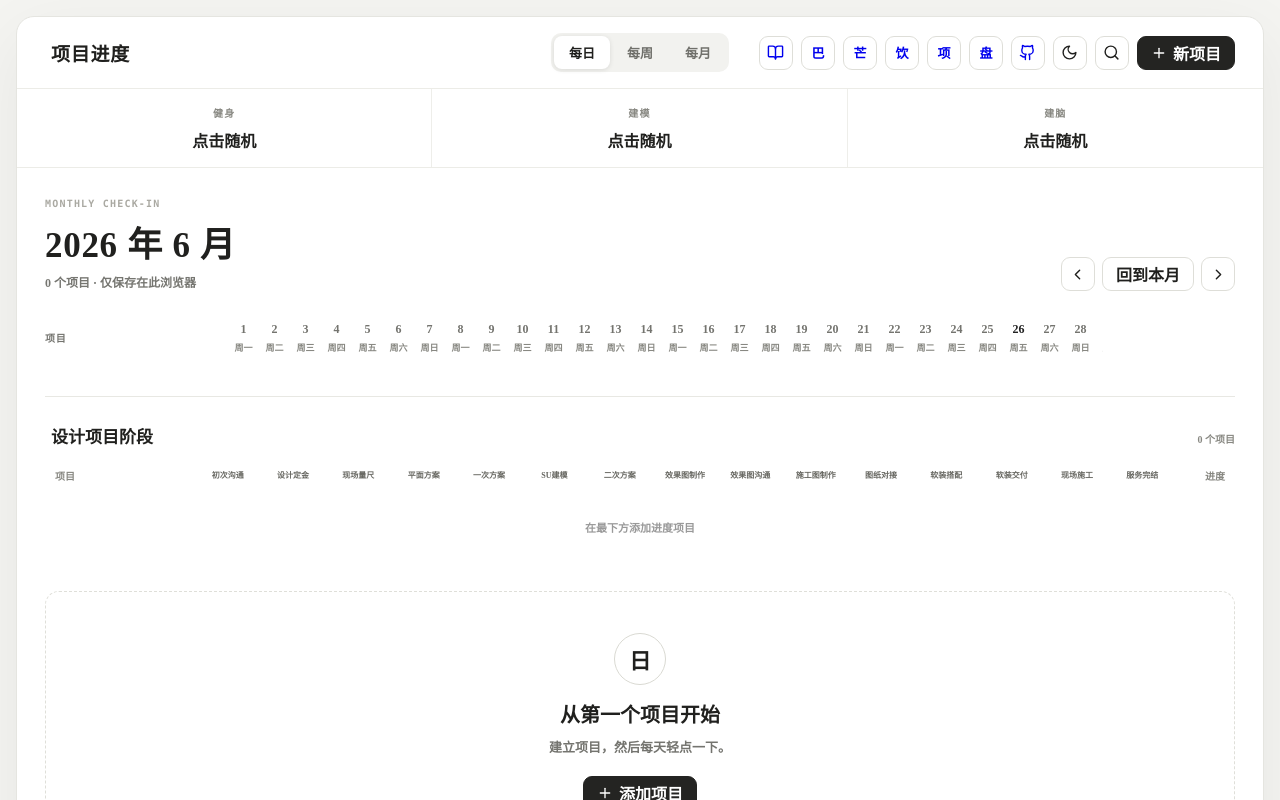
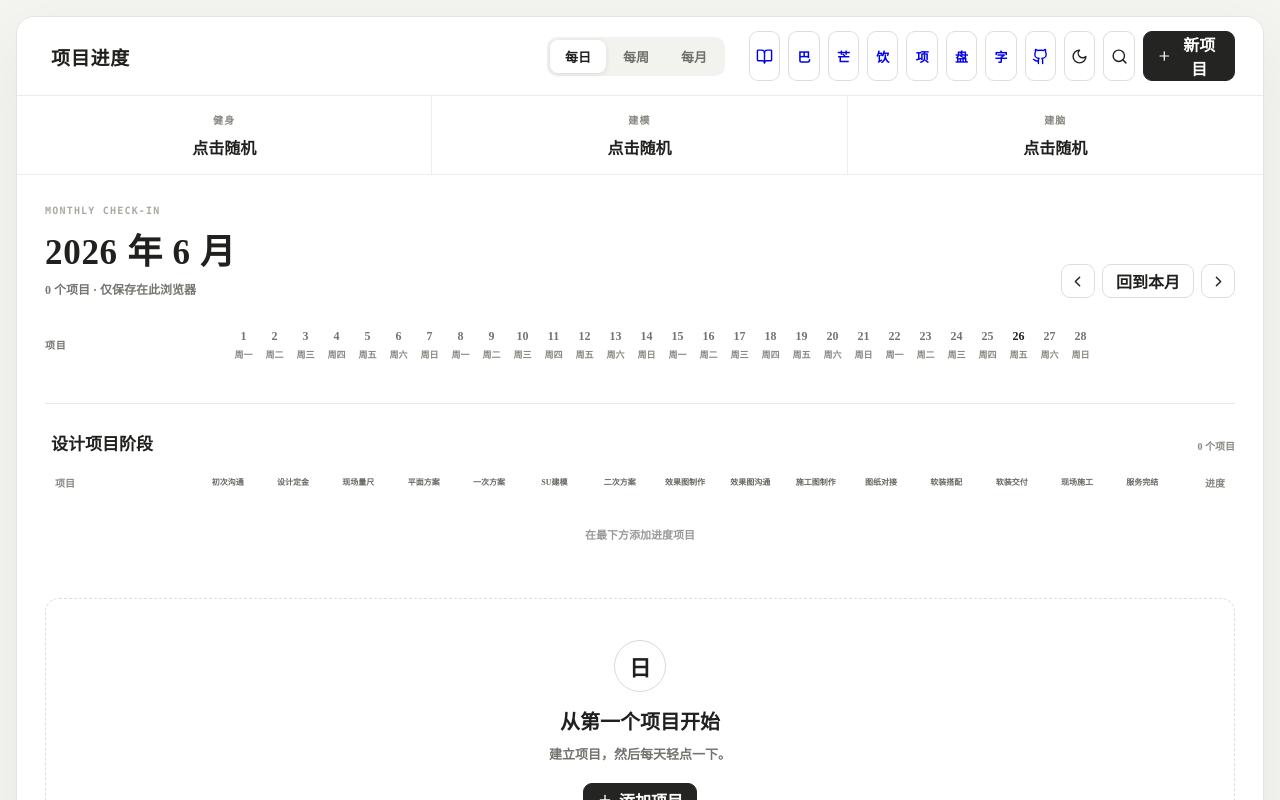
Before and after one commit to sange1022/project-checkin-dashboard, a React (Vite) app: page / in a window 1280 px wide. Shown: the top 800 px of the page. Built offline with nearby package versions, Linux system fonts and the light colour scheme; the HTML template or start-up script is replaced by a standard one.

Commit message:
feat: add text layout shortcut

```diff
--- a/src/App.tsx
+++ b/src/App.tsx
@@ -173,6 +173,7 @@ export default function App() {
           <a className="icon-button shortcut-character" href="https://sange1022.github.io/daily-calorie-tracker/" target="_blank" rel="noopener noreferrer" aria-label="每日卡路里" title="每日卡路里">饮</a>
           <a className="icon-button shortcut-character" href="https://gogoscrum.com" target="_blank" rel="noopener noreferrer" aria-label="GoGoScrum" title="GoGoScrum">项</a>
           <a className="icon-button shortcut-character" href="https://dapanyuntu.com" target="_blank" rel="noopener noreferrer" aria-label="DaPanYunTu" title="DaPanYunTu">盘</a>
+          <a className="icon-button shortcut-character" href="https://sange1022.github.io/zijian-text-layout/" target="_blank" rel="noopener noreferrer" aria-label="字间排版" title="字间排版">字</a>
           <a className="icon-button" href="https://github.com/sange1022" target="_blank" rel="noopener noreferrer" aria-label="GitHub 主页" title="GitHub 主页">
             <Github size={17} />
           </a>
```
Also changed, not shown: 3 other files (tests, documents, lock files or other folders).
